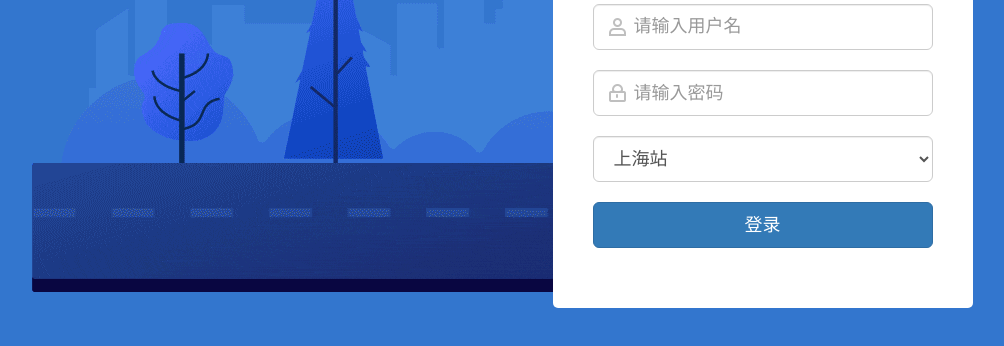
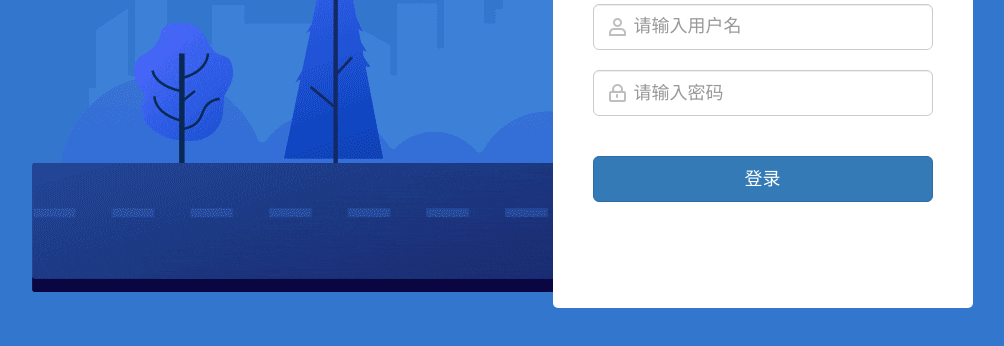
Before and after one commit to 707735896/maps, a plain HTML site: page login.html in a window 1280 px wide. Shown: the part 366-712 px from the top of the page, without its empty margins (199-1203 px from the left). Drawn offline with Linux system fonts and the light colour scheme.

Commit message:
删除站点选择

```diff
--- a/login.html
+++ b/login.html
@@ -30,12 +30,6 @@
 				<div class="form-group-lg">
 					<input type="password" placeholder="请输入密码" autocomplete="off" id="password" class="form-control" value="">
 					<img src="img/Password-icon.png" class="login-icon " />
-				</div>
-				<div class="form-group-lg">
-					<select name="" class="form-control" style="padding: 10px 16px;">
-						<option value="0">上海站</option>
-						<option value="1">苏州站</option>
-					</select>
 				</div>
 				<div class="form-group" style="margin-top: 20px;">
 					<a id="login" class="btn btn-primary btn-lg" style="width: 340px;">登录</a>
```
